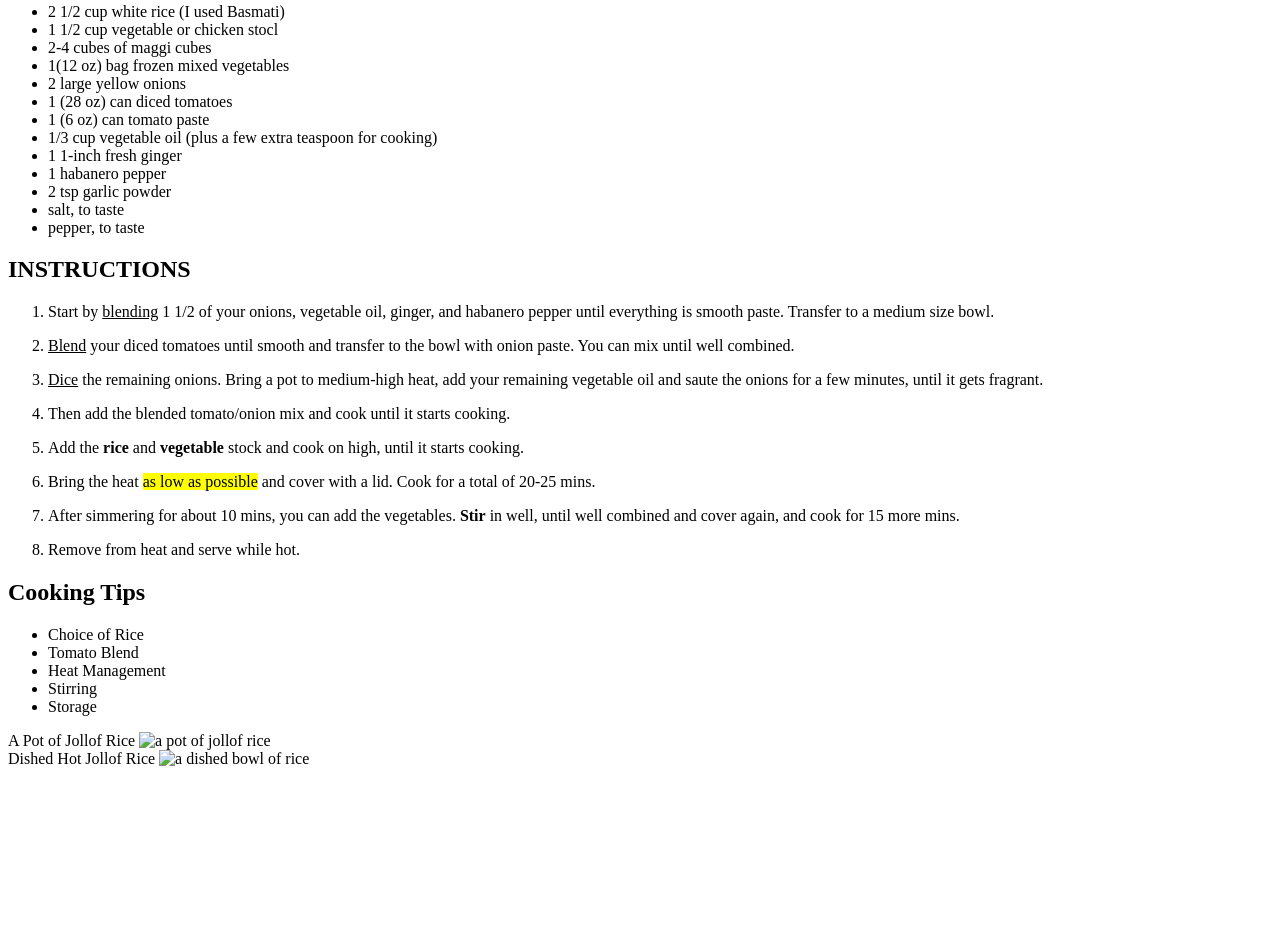
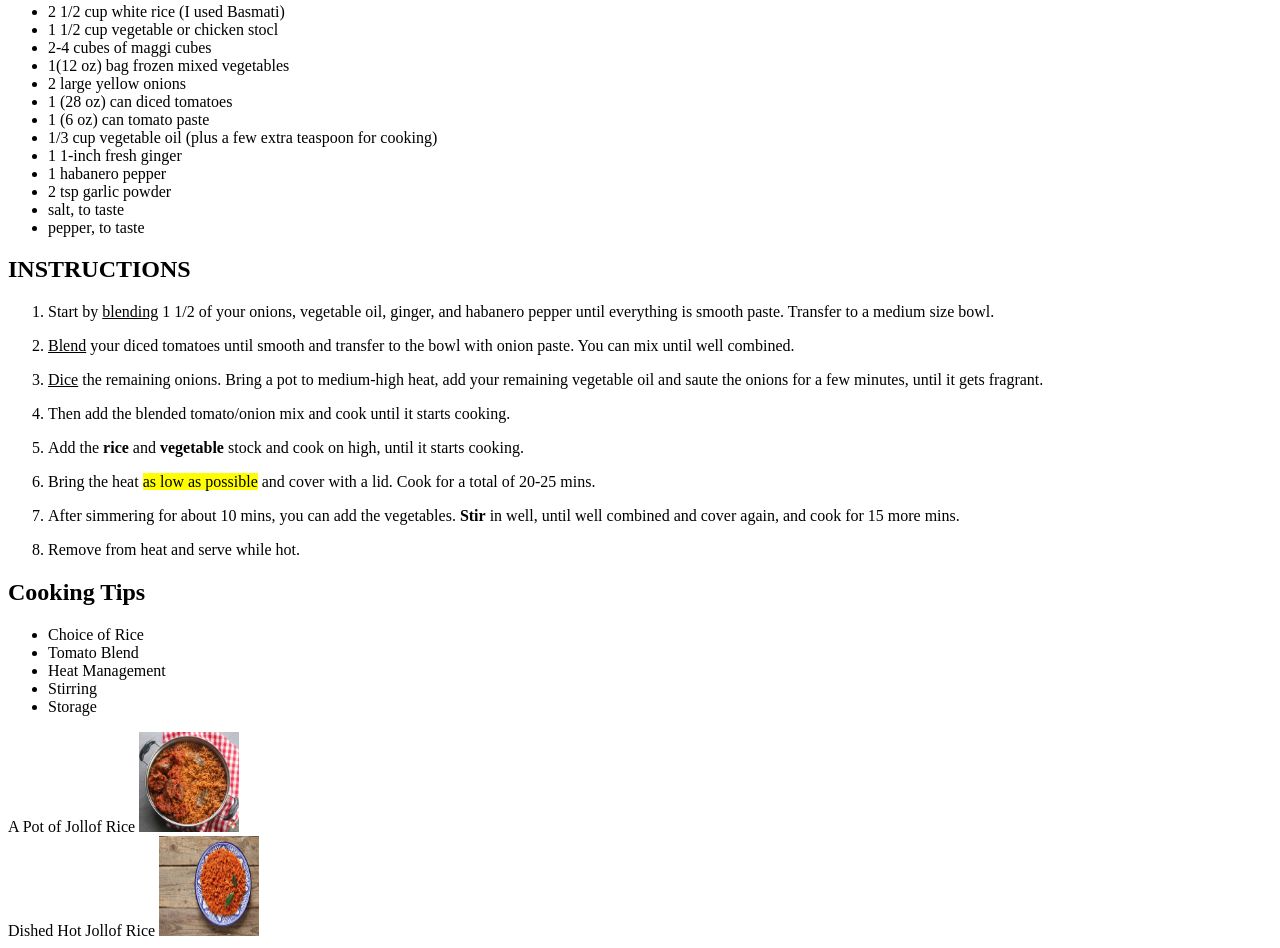
Before and after one commit to Bellotics/recipe.html, a plain HTML site: page recipe.html in a window 1280 px wide. Shown: the part 283-1231 px from the top of the page. Before the commit the page ends 1059 px from the top, so only its background shows below. Drawn offline with Linux system fonts and the light colour scheme.

Commit message:
updted recipe.html

```diff
--- a/recipe.html
+++ b/recipe.html
@@ -118,7 +118,7 @@
           <img
             width="100px"
             height="100px"
-            src="pot of jollof.jpg"
+            src="thumbnails/pot of jollof.jpg"
             alt="a pot of jollof rice"
           />
         </div>
@@ -128,7 +128,7 @@
           <img
             width="100px"
             height="100px"
-            src="plate of jollof.jpg"
+            src="thumbnails/plate of jollof.jpg"
             alt="a dished bowl of rice"
           />
         </div>
```
